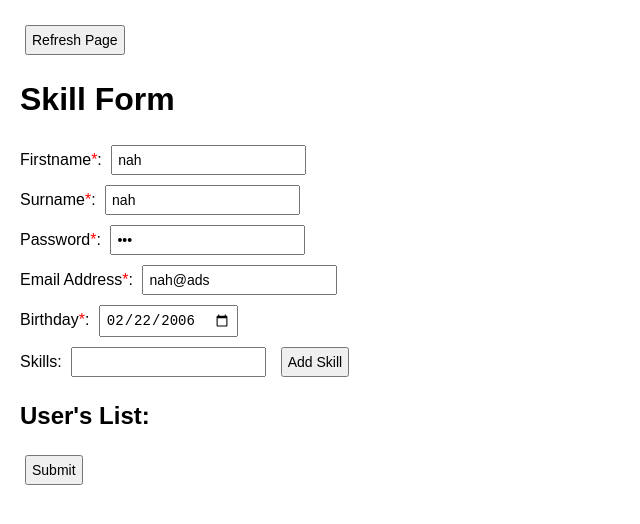
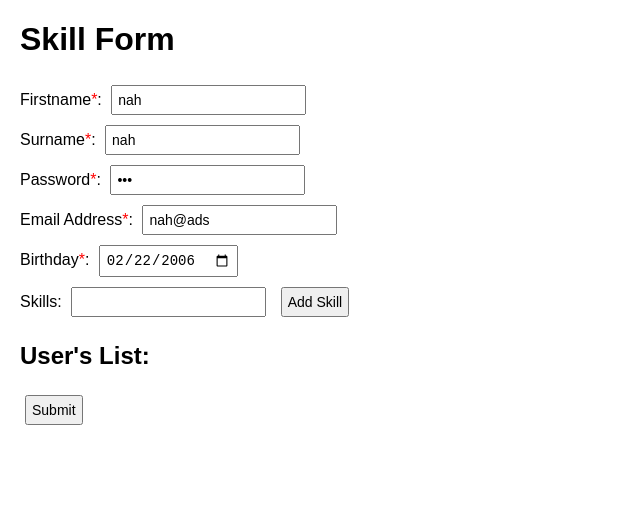
Before and after one commit to Declan-QA/NodeJs, a website: page index.html in a window 1280 px wide. Shown: the whole page, without its empty margins (0-640 px from the left). Drawn offline with Linux system fonts and the light colour scheme.

Commit message:
removed refresh thingy

```diff
--- a/index.html
+++ b/index.html
@@ -7,7 +7,6 @@
     <link rel="stylesheet" href="style.css">
 </head>
 <body>
-    <button onClick="window.location.href=window.location.href">Refresh Page</button>
 
     <h1>Skill Form</h1>
 
```
